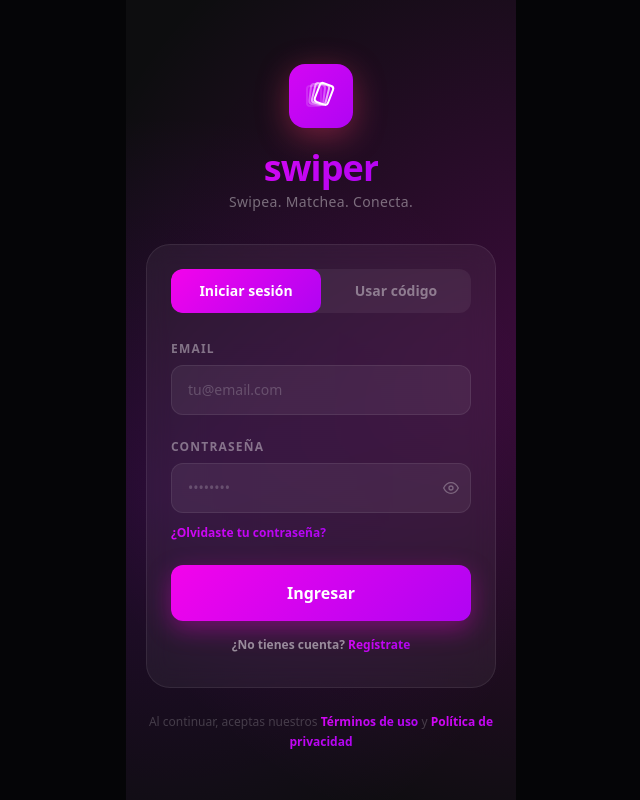
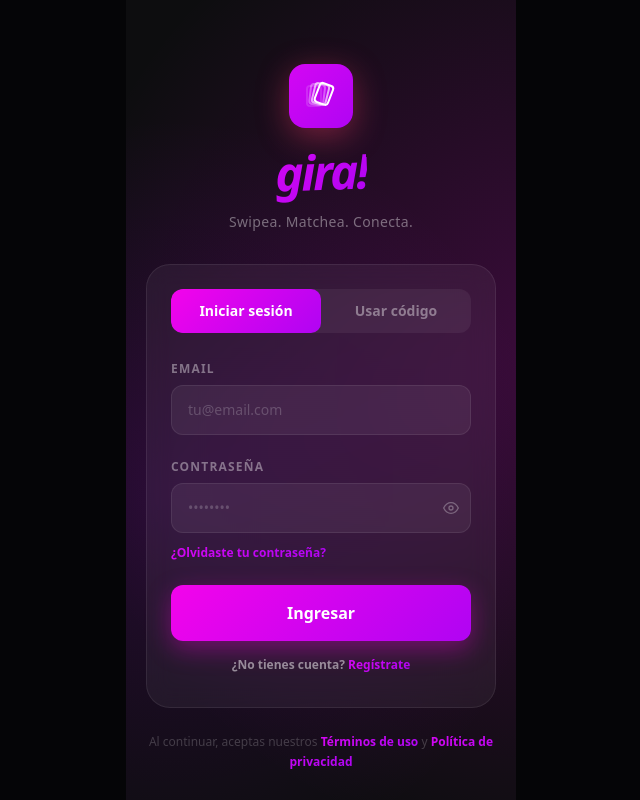
Before and after one commit to BreadTheGood/Tinder-style-Dating-App, a React (Vite) app: page / in a window 1280 px wide. Shown: the whole page, without its empty margins (319-959 px from the left). Built offline with nearby package versions, Linux system fonts and the light colour scheme; no server answers; a web font is replaced by a local one.

Commit message:
Rebrand app from swiper to gira! with updated dynamic typography

```diff
--- a/src/App.tsx
+++ b/src/App.tsx
@@ -269,8 +269,8 @@ export default function App() {
           <div className="relative w-20 h-20 rounded-2xl gradient-brand flex items-center justify-center mb-5 shadow-lg animate-pulse" style={{ boxShadow: '0 8px 32px rgba(255,62,108,0.4)' }}>
             <FireIcon size={36} className="text-white" />
           </div>
-          <h1 className="text-3xl font-extrabold tracking-tight mb-2">
-            <span className="gradient-brand-text notranslate" translate="no">swiper</span>
+          <h1 className="text-4xl font-black italic tracking-tighter mb-2 transform -rotate-2">
+            <span className="gradient-brand-text notranslate" translate="no">gira!</span>
           </h1>
           <p className="text-xs text-white/40 font-semibold tracking-widest uppercase animate-pulse">Cargando...</p>
         </div>
--- a/src/screens/LoginScreen.tsx
+++ b/src/screens/LoginScreen.tsx
@@ -258,8 +258,8 @@ export function LoginScreen({ onLogin }: { onLogin: (requiresPassword?: boolean)
         <div className="w-16 h-16 rounded-2xl gradient-brand flex items-center justify-center mb-5 shadow-lg" style={{ boxShadow: '0 8px 32px rgba(255,62,108,0.4)' }}>
           <FireIcon size={32} className="text-white" />
         </div>
-        <h1 className="text-4xl font-extrabold tracking-tight mb-1">
-          <span className="gradient-brand-text notranslate" translate="no">swiper</span>
+        <h1 className="text-5xl font-black italic tracking-tighter mb-4 transform -rotate-2">
+          <span className="gradient-brand-text notranslate" translate="no">gira!</span>
         </h1>
         <p className="text-sm text-white/40 font-medium tracking-wide">Swipea. Matchea. Conecta.</p>
       </div>
--- a/src/screens/SwipeScreen.tsx
+++ b/src/screens/SwipeScreen.tsx
@@ -55,9 +55,9 @@ export function SwipeScreen({ onMatch, setConversations, profiles, isLoading }:
     <div className="flex flex-col h-full" style={{ background: '#0d0d0f' }}>
       <div className="flex items-center justify-between px-5 pt-4 pb-4">
         <div className="w-9" />
-        <div className="flex items-center gap-2">
-          <FireIcon size={22} className="text-[#f304eb]" />
-          <span className="text-white font-extrabold text-xl tracking-tight notranslate" translate="no">swiper</span>
+        <div className="flex items-center gap-1.5">
+          <FireIcon size={26} className="text-[#f304eb] transform -rotate-12" />
+          <span className="text-white font-black italic text-3xl tracking-tighter leading-none notranslate" translate="no">gira!</span>
         </div>
       </div>
 
```
